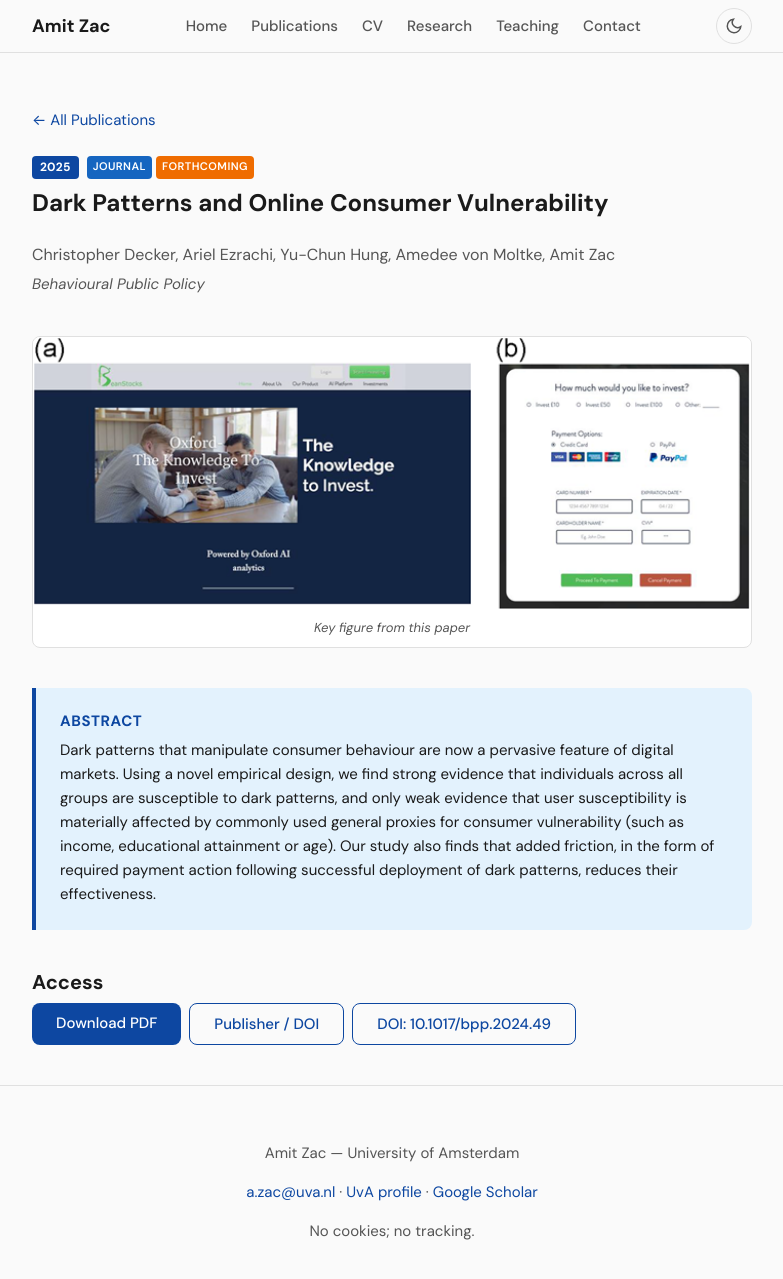
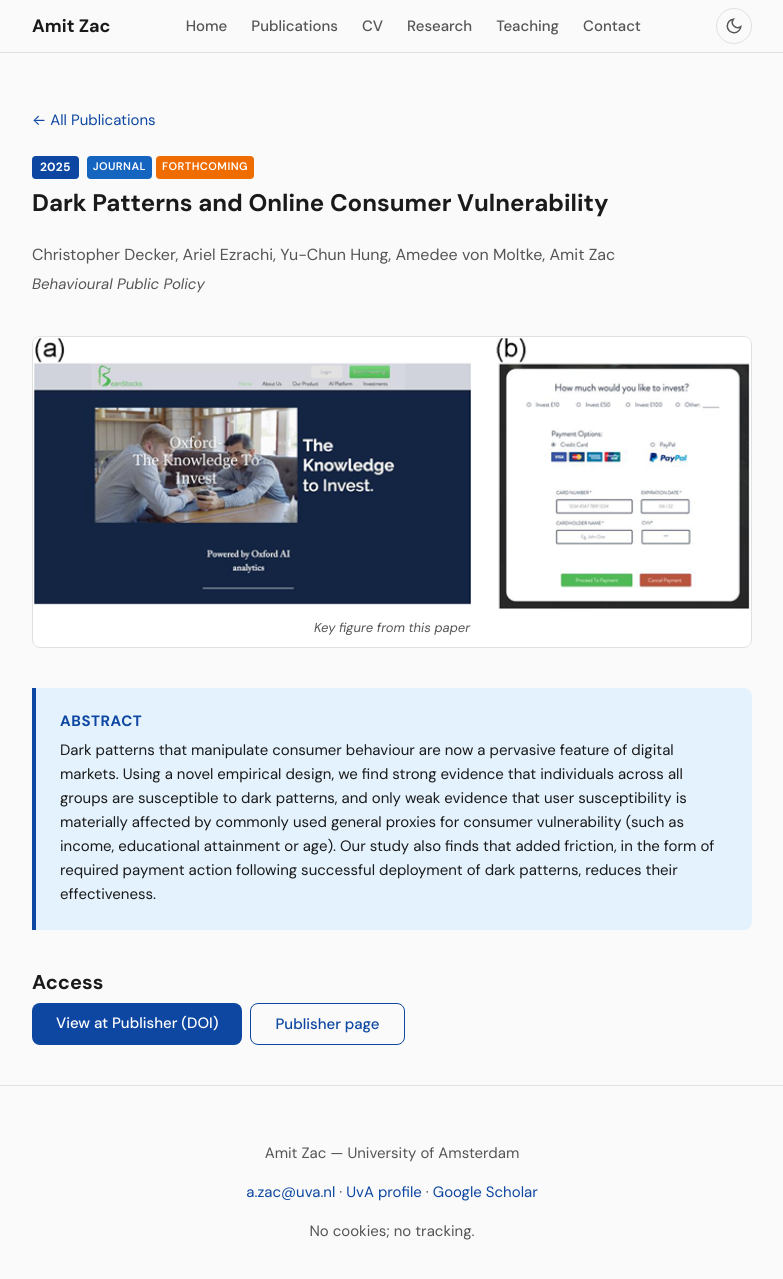
Before and after one commit to amit66zac/academic-site, a Jekyll site: the page built from _publications/dark-patterns-2025.md, in a window 1280 px wide and 1298 px high. Shown: the top 1279 px of the window, without its empty margins (248-1031 px from the left). Built offline with Jekyll 4.4.1, drawn with Linux system fonts in a browser that asks for light colours.

Commit message:
Remove publication PDFs for publisher compliance; keep CV
- Removed all publication PDFs from assets/pdfs/ (publisher restrictions)
- Added .gitignore rule to prevent re-adding PDFs
- Updated publication cards and detail pages to link to DOI/publisher
- CV PDF kept (personal document, fine to share)

Co-authored-by: Cursor <cursoragent@cursor.com>

```diff
--- a/_layouts/publication.html
+++ b/_layouts/publication.html
@@ -33,14 +33,13 @@ layout: default
   <section class="links">
     <h2>Access</h2>
     <div class="link-buttons">
-      {% if page.pdf and page.pdf != "" %}
-      <a href="{{ '/assets/pdfs/' | relative_url }}{{ page.pdf }}" class="button" target="_blank" rel="noopener">Download PDF</a>
+      {% if page.doi and page.doi != "" %}
+      <a href="https://doi.org/{{ page.doi }}" class="button" target="_blank" rel="noopener">View at Publisher (DOI)</a>
+      {% elsif page.link %}
+      <a href="{{ page.link }}" class="button" target="_blank" rel="noopener">View at Publisher</a>
       {% endif %}
-      {% if page.link %}
-      <a href="{{ page.link }}" class="button button--outline" target="_blank" rel="noopener">Publisher / DOI</a>
-      {% endif %}
-      {% if page.doi and page.doi != "" %}
-      <a href="https://doi.org/{{ page.doi }}" class="button button--outline" target="_blank" rel="noopener">DOI: {{ page.doi }}</a>
+      {% if page.link and page.doi and page.doi != "" %}
+      <a href="{{ page.link }}" class="button button--outline" target="_blank" rel="noopener">Publisher page</a>
       {% endif %}
     </div>
   </section>
```
Also changed, not shown: _includes/publication-card.html (+5 -6 lines), 1 other file.
